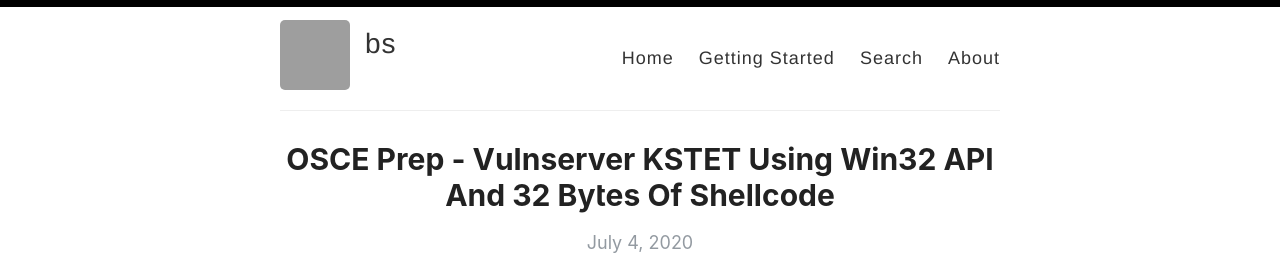
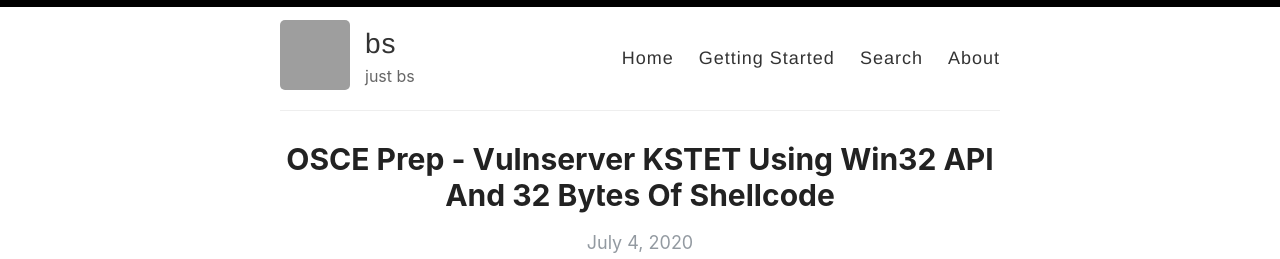
Before and after one commit to br-sn/br-sn.github.io, a Jekyll site: the page built from index.html, in a window 1280 px wide. Shown: the top 259 px of the page. Built offline with Jekyll 4.4.1, drawn with Linux system fonts in a browser that asks for light colours; the list of posts is cut into pages by our own code; grey boxes are pictures that could not be loaded.

Commit message:
Update _config.yml

```diff
--- a/_config.yml
+++ b/_config.yml
@@ -9,7 +9,7 @@ name: bs
 author: bs
 
 # Short bio or description (displayed in the header)
-description:
+description: just bs
 
 # URL of your avatar or profile pic (you could use your GitHub profile pic)
 avatar: https://avatars0.githubusercontent.com/u/39455110?s=460&u=287522e07c6c088815c61088c1ea1a0705dc3975&v=4
```
